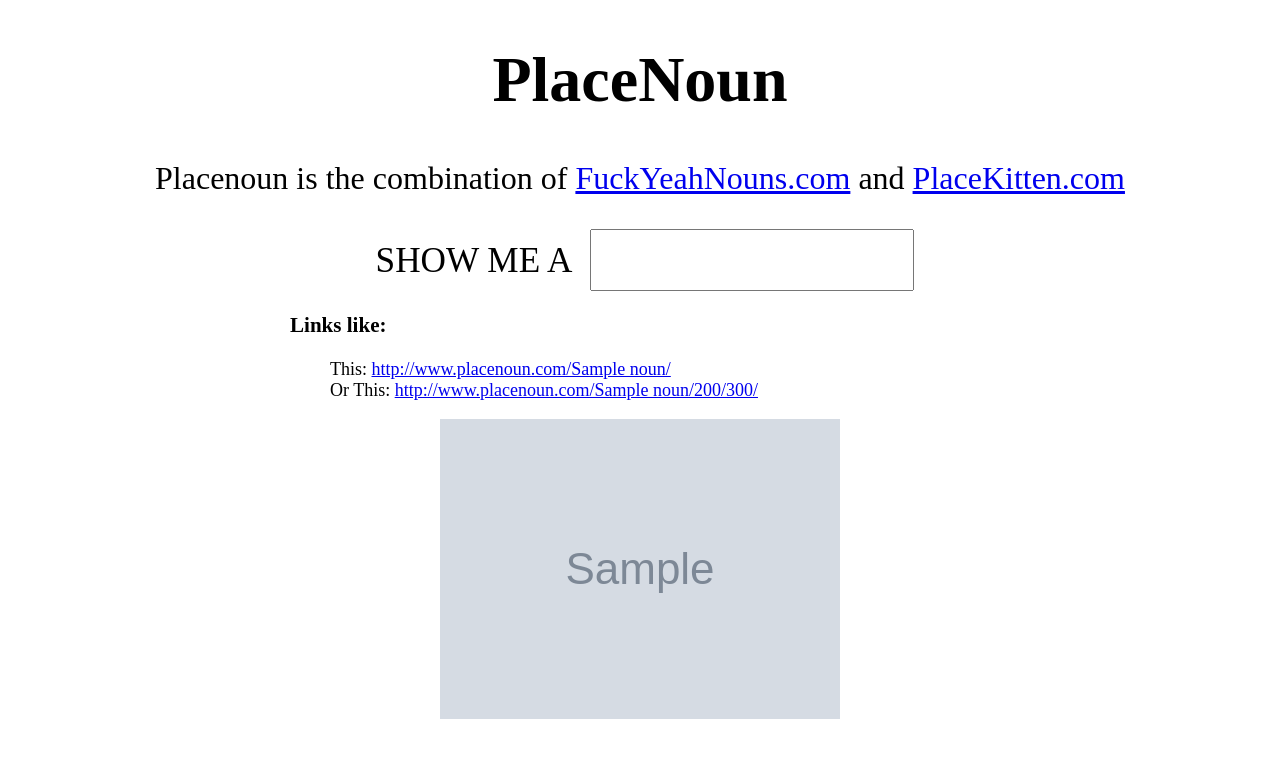
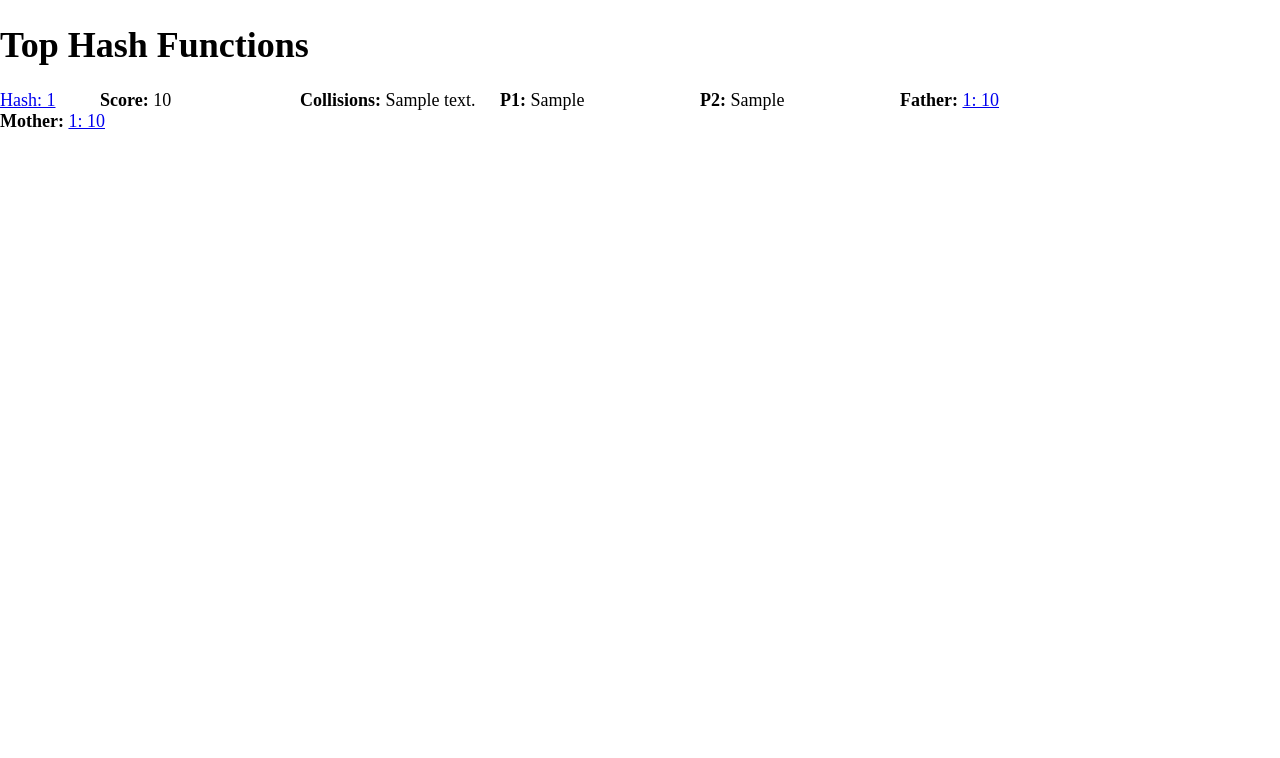
Before and after one commit to pipermerriam/Mosy, a Django app: template templates/index.html in a window 1280 px wide. Shown: the top 758 px of the page. Run offline with Django 3.2, Linux system fonts and the light colour scheme; the template is opened without the code that fills it: most values are stand-ins (such as "Sample title", 1, 10 or a date in 2020); grey boxes marked "Sample" are stand-in pictures; some libraries are stand-ins or nearby versions.

Commit message:
added index page

```diff
--- a/mosy/urls.py
+++ b/mosy/urls.py
@@ -8,6 +8,7 @@
     # Examples:
     # url(r'^$', 'mosy.views.home', name='home'),
     # url(r'^mosy/', include('mosy.foo.urls')),
+    (r'^$', 'mosy.knn.views.index'),
     (r'^(?P<lsh_id>[0-9]+)/$', 'mosy.knn.views.detail'),
 
     # Uncomment the admin/doc line below to enable admin documentation:
--- a/templates/index.html
+++ b/templates/index.html
@@ -2,65 +2,51 @@
     "http://www.w3.org/TR/xhtml1/DTD/xhtml1-transitional.dtd">
 <html xmlns="http://www.w3.org/1999/xhtml" xml:lang="en" lang="en">
   <head>
-    <title>Placenoun</title>
-    <script type="text/javascript">
-
-    var _gaq = _gaq || [];
-    _gaq.push(['_setAccount', 'UA-20823260-4']);
-    _gaq.push(['_setDomainName', 'placenoun.com']);
-    _gaq.push(['_setAllowHash', 'false']);
-    _gaq.push(['_trackPageview']);
-
-    (function() {
-      var ga = document.createElement('script'); ga.type = 'text/javascript'; ga.async = true;
-      ga.src = ('https:' == document.location.protocol ? 'https://ssl' : 'http://www') + '.google-analytics.com/ga.js';
-      var s = document.getElementsByTagName('script')[0]; s.parentNode.insertBefore(ga, s);
-    })();
-
-    </script>
+    <title>Mosy</title>
     <script src="http://ajax.googleapis.com/ajax/libs/jquery/1.4.2/jquery.min.js"></script>
     <script>
     $(function() {
-      $("form").submit(function() {
-        var query = $("#search").val();
-        query = query.replace(' ','+');
-        query = query.replace(/[^a-zA-Z+]/g,'');
-        window.location = query;
-        return false;
-      });
     });
     </script>
-    <style>
-      body { font-size: 32px; text-align: center; margin: 0 auto;}
-      input, label { padding: 10px; line-height: 1.1em; font-size: 1.1em; margin: 0 auto; text-transform: uppercase; width: 300px;}
-      form { margin-bottom: 20px; }
-      div.ljust { text-align: left; font-size: 18px; width: 700px; margin: 0 auto;}
-      li { list-style: none; }
+    <style type="text/css">
+      body { font-size: 18px; margin: 0 auto;}
+      div.main { margin: 10px 0; }
+      div.tr { float: left; display: inline; width: 100%; height: auto; margin: 0px 0px 5px 0px; }
+      div.tr div.th { float: left; display: inline; width: 100px; height: auto; }
+      div.tr div.td { float: left; display: inline; width: 200px; height: auto; }
+      div.fl { float: left; display: inline; }
+      div.num { width: 150px; }
+      a.inc { color: #254117; }
+      a.decr { color: #7E2217; }
+      .mutated { color: red; }
     </style>
   </head>
   <body>
     <div>
       <header id="header">
-        <h1>PlaceNoun</h1>
+        <h1>Top Hash Functions</h1>
       </header>
 
       <div class="clear"></div>
 
       <div id="main">
-        <p>Placenoun is the combination of <a href="http://www.fuckyeahnouns.com" target="_blank">FuckYeahNouns.com</a> and <a href="http://www.placekitten.com" target="_blank">PlaceKitten.com</a></p>
-        <form>
-          <label for="search">Show me a</label>
-          <input id="search" type="text">
-        </form>
-        <div class="ljust">
-          <h3>Links like:</h3>
-          <ul>
-            <li>This: <a href="http://www.placenoun.com/{{ noun.noun }}/">http://www.placenoun.com/{{ noun.noun }}/</a></li>
-            <li>Or This: <a href="http://www.placenoun.com/{{ noun.noun }}/200/300/">http://www.placenoun.com/{{ noun.noun }}/200/300/</a></li>
-          </ul>
-          <p></p>
-        </div>
-        <img src="{{ noun.image.url }}" />
+        {% for lsh in top_lsh %}
+          <div class="section">
+            <div class="tr">
+              <div class="th"><a href="{% url mosy.knn.views.detail lsh.id %}">Hash: {{ lsh.id }}</a></div>
+              <div class="td"><strong>Score: </strong>{{ lsh.score }}</div>
+              <div class="td"><strong>Collisions: </strong>{{ lsh.collisions }}</div>
+              <div class="td"><strong>P1: </strong>{{ lsh.p1 }}</div>
+              <div class="td"><strong>P2: </strong>{{ lsh.p2 }}</div>
+              {% if lsh.father %}
+                <div class="td"><strong>Father: </strong><a href="{% url mosy.knn.views.detail lsh.father.id %}">{{ lsh.father.id }}: {{lsh.father.score }}</a></div>
+              {% endif %}
+              {% if lsh.mother %}
+                <div class="td"><strong>Mother: </strong><a href="{% url mosy.knn.views.detail lsh.mother.id %}">{{ lsh.mother.id }}: {{lsh.mother.score }}</a></div>
+              {% endif %}
+            </div>
+          </div>
+        {% endfor %}
       </div>
 
       <div class="clear"></div>
```
Also changed, not shown: mosy/knn/models.py (+9 -10 lines), mosy/knn/views.py (+6 -4 lines).
